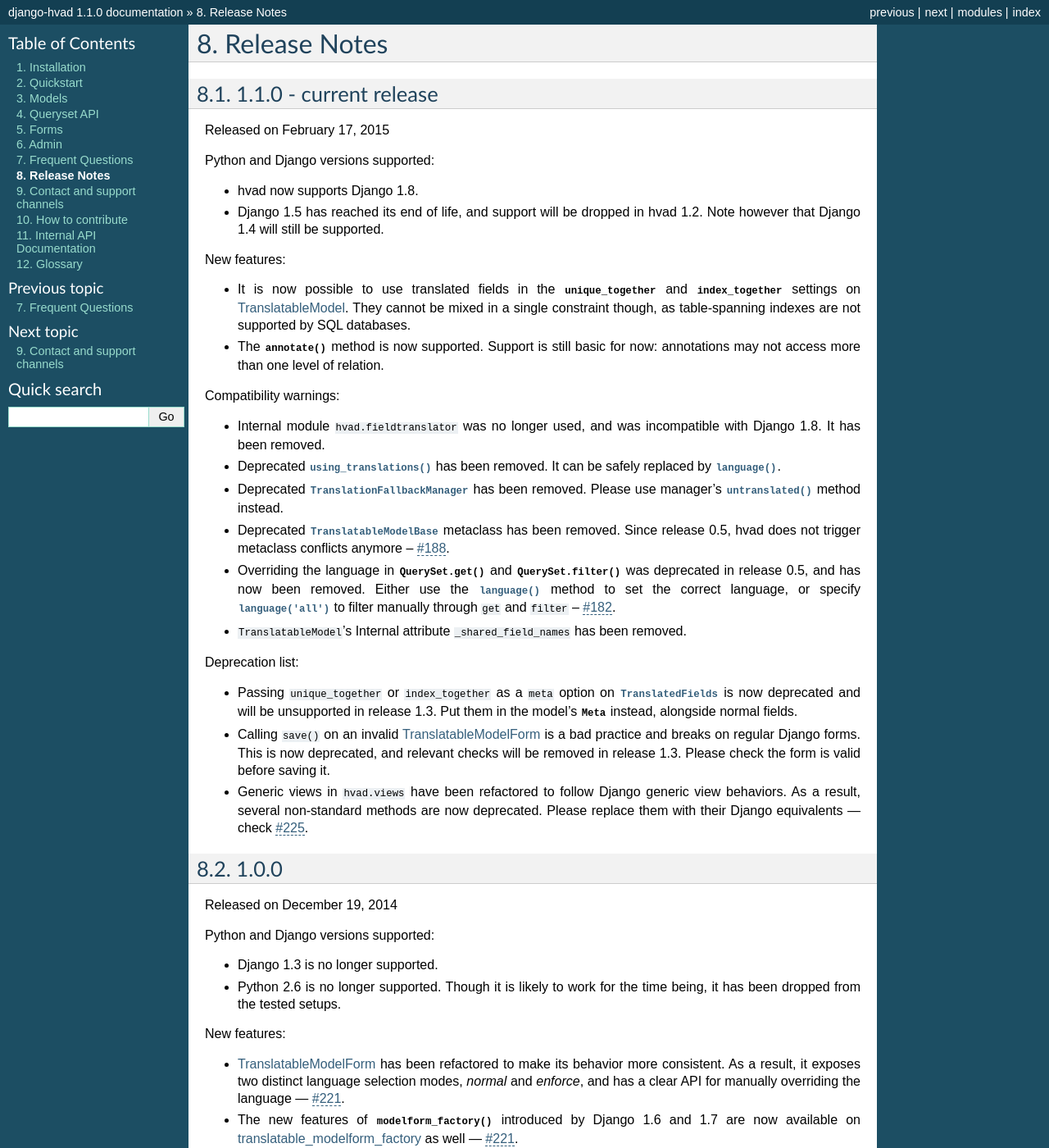
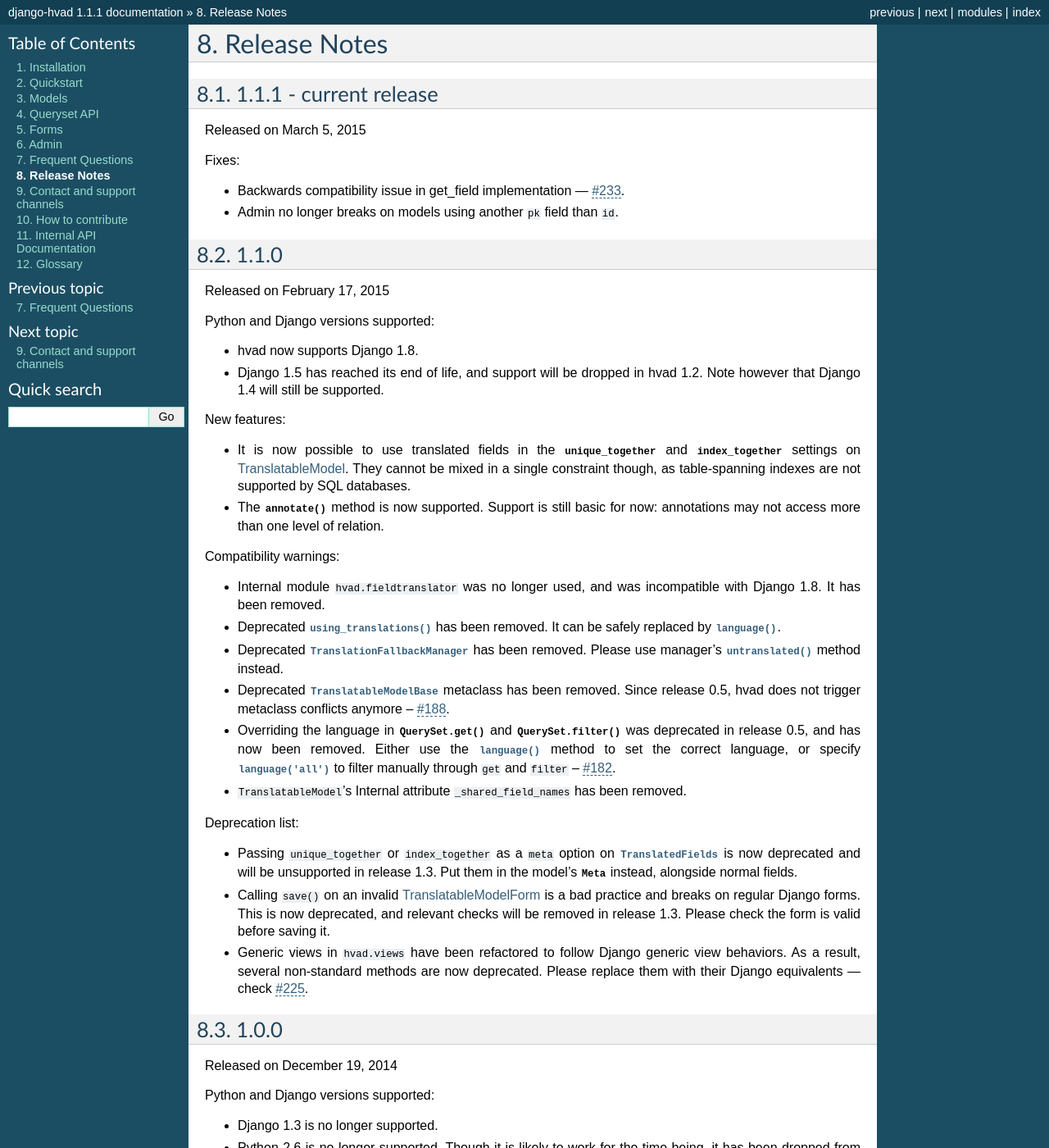
Before and after one commit to KristianOellegaard/django-hvad, a Sphinx documentation site: the page built from docs/public/release_notes.rst, in a window 1280 px wide and 1400 px high. Shown: the whole window at 82% size. Built offline with Sphinx 7.4.7, drawn with Linux system fonts in a browser that asks for light colours; some of the changed text lies outside the part shown.

Commit message:
Publish bugfix release 1.1.1.

```diff
--- a/docs/conf.py
+++ b/docs/conf.py
@@ -57,7 +57,7 @@
 # The short X.Y version.
 version = '1.1'
 # The full version, including alpha/beta/rc tags.
-release = '1.1.0'
+release = '1.1.1'
 
 # The language for content autogenerated by Sphinx. Refer to documentation
 # for a list of supported languages.
--- a/docs/public/release_notes.rst
+++ b/docs/public/release_notes.rst
@@ -2,10 +2,23 @@
 Release Notes
 #############
 
+.. release 1.1.1
+
+*****************************
+1.1.1 - current release
+*****************************
+
+Released on March 5, 2015
+
+Fixes:
+
+- Backwards compatibility issue in get_field implementation — :issue:`233`.
+- Admin no longer breaks on models using another ``pk`` field than ``id``.
+
 .. release 1.1.0
 
 *****************************
-1.1.0 - current release
+1.1.0
 *****************************
 
 Released on February 17, 2015
--- a/hvad/__init__.py
+++ b/hvad/__init__.py
@@ -1,2 +1,2 @@
-__version__ = '1.1.0'
-VERSION = (1, 1, 0)
+__version__ = '1.1.1'
+VERSION = (1, 1, 1)
```
